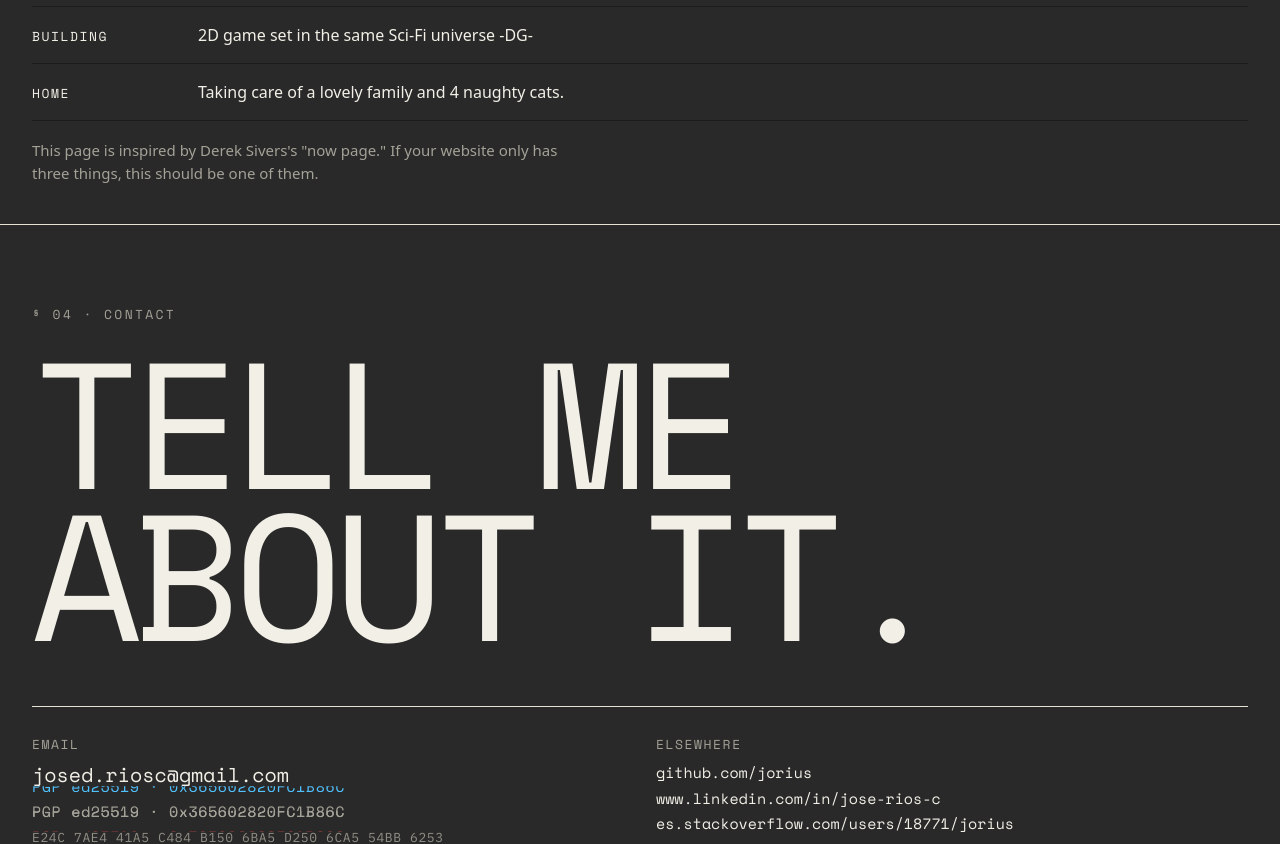
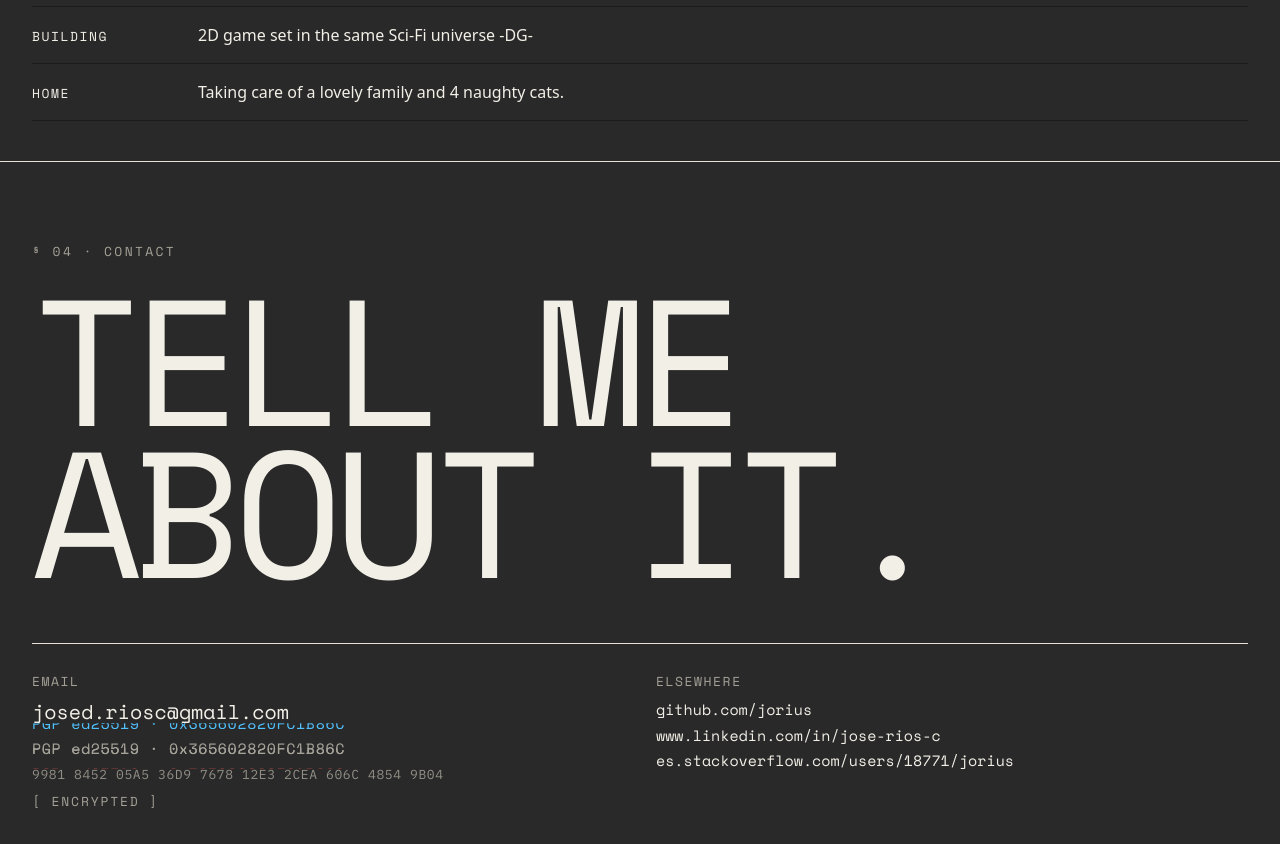
Before and after one commit to jorius/jorius.github.io, a React (Vite) app: page / in a window 1280 px wide. Shown: the part 2860-3704 px from the top of the page. Built offline with nearby package versions, Linux system fonts and the light colour scheme; a web font is replaced by a local one.

Commit message:
Remove the Sivers note from the Now section
The owner dropped the attribution line under the list; the field stays in
now.json for the CMS schema and the crawler types.

```diff
--- a/src/components/direction-b/BNow.tsx
+++ b/src/components/direction-b/BNow.tsx
@@ -63,9 +63,6 @@ export const BNow = (): React.ReactElement => {
             <div style={{ fontFamily: FONT_BODY, fontSize: 16, lineHeight: 1.5, color: t.ink, maxWidth: '70ch' }}>{pickLocale(n, lang)}</div>
           </Reveal>
         ))}
-        <p style={{ margin: '18px 0 0 0', fontFamily: FONT_BODY, fontSize: 15, lineHeight: 1.5, color: t.dim, maxWidth: '62ch' }}>
-          {pickLocale(nowContent.siversNote, lang)}
-        </p>
       </div>
     </>
   );
```
Also changed, not shown: 1 other file (tests, documents, lock files or other folders).
